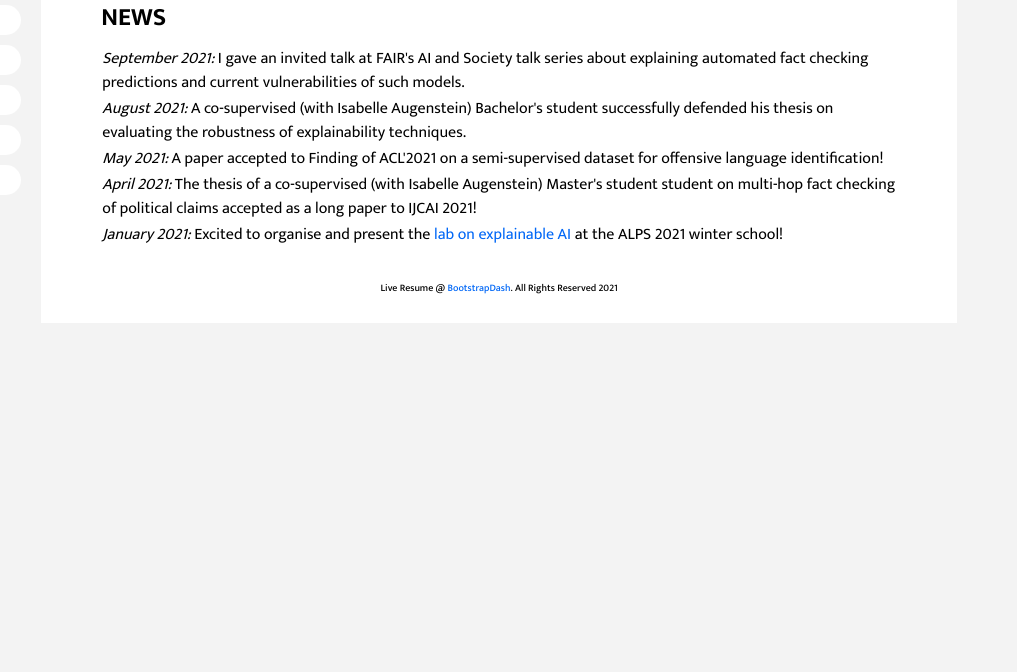
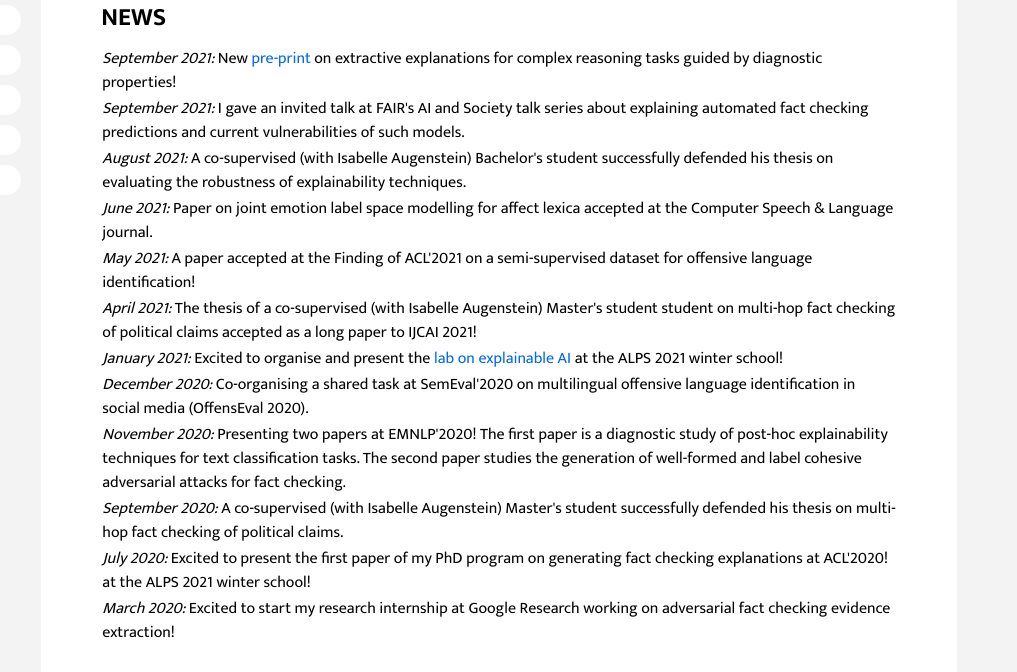
Before and after one commit to apepa/apepa.github.io, a website: page index.html in a window 1280 px wide. Shown: the part 235-907 px from the top of the page, 263-1280 px from the left. Before the commit the page ends 800 px from the top, so only its background shows below. Drawn offline with Linux system fonts and the light colour scheme.

Commit message:
Update News section.

```diff
--- a/index.html
+++ b/index.html
@@ -89,14 +89,19 @@
             <section class="intro-section">
                 <h2 class="section-title">News </h2>
                 <table>
+                    </tr>
+                    <tr>
+                        <td><i>September 2021: </i> New <a href="https://arxiv.org/pdf/2109.03756.pdf">pre-print</a> on extractive explanations for complex reasoning tasks guided by diagnostic properties!</td>
+                  </tr>
                   <tr>
                       <td><i>September 2021: </i>I gave an invited talk at FAIR's AI and Society talk series about explaining automated fact checking predictions and current vulnerabilities of such models.</td>
                   </tr>
                   <tr>
                       <td><i>August 2021: </i>A co-supervised (with Isabelle Augenstein) Bachelor's student successfully defended his thesis on evaluating the robustness of explainability techniques.</td>
                   </tr>
+                    <tr><td><i>June 2021: </i> Paper on joint emotion label space modelling for affect lexica accepted at the Computer Speech & Language journal.</td></tr>
                   <tr>
-                    <td><i>May 2021: </i>A paper accepted to Finding of ACL'2021 on a semi-supervised dataset for offensive language identification!</td>
+                    <td><i>May 2021: </i>A paper accepted at the Finding of ACL'2021 on a semi-supervised dataset for offensive language identification!</td>
                   </tr>
                   <tr>
                     <td><i>April 2021: </i>The thesis of a co-supervised (with Isabelle Augenstein) Master's student student on multi-hop fact checking of political claims accepted as a long paper to IJCAI 2021!</td>
@@ -104,6 +109,21 @@
                   <tr>
                     <td><i>January 2021: </i> Excited to organise and present the <a href="https://github.com/copenlu/ALPS_2021">lab on explainable AI</a> at the ALPS 2021 winter school!</td>
                   </tr>
+
+                    <tr>
+                    <td><i>December 2020: </i> Co-organising a shared task at SemEval'2020 on multilingual offensive language identification in social media (OffensEval 2020).</td>
+                  </tr>
+                 <tr>
+                    <td><i>November 2020: </i> Presenting two papers at EMNLP'2020! The first paper is a diagnostic study of post-hoc explainability techniques for text classification tasks. The second paper studies the generation of well-formed and label cohesive adversarial attacks for fact checking.</td>
+                  </tr>
+                    <tr>
+                    <td><i>September 2020: </i> A co-supervised (with Isabelle Augenstein) Master's student successfully defended his thesis on multi-hop fact checking of political claims.</td>
+                  </tr>
+                  <tr>
+                    <td><i>July 2020: </i> Excited to present the first paper of my PhD program on generating fact checking explanations at ACL'2020!</a> at the ALPS 2021 winter school!</td>
+                  </tr>
+                    <tr>
+                    <td><i>March 2020: </i> Excited to start my research internship at Google Research working on adversarial fact checking evidence extraction!</td></tr>
                 </table>
             </section>
 <!--            <section class="resume-section">-->
```
